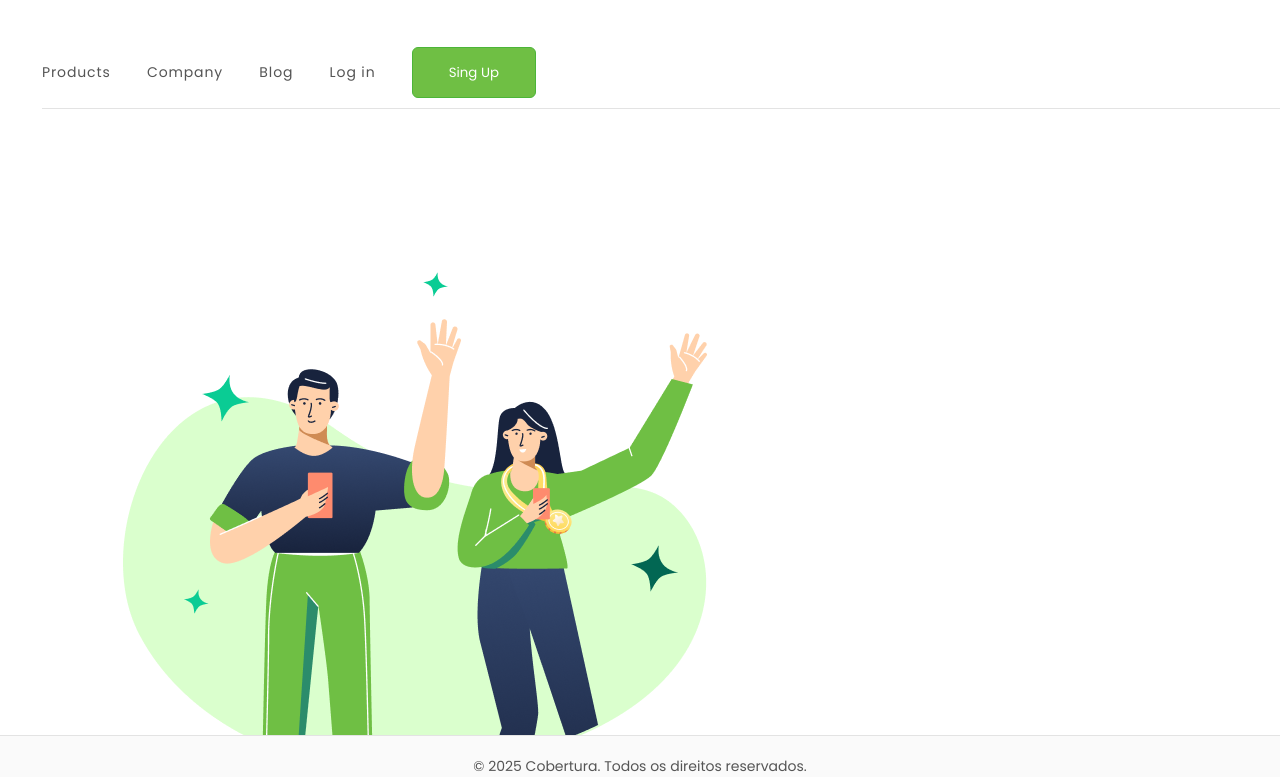
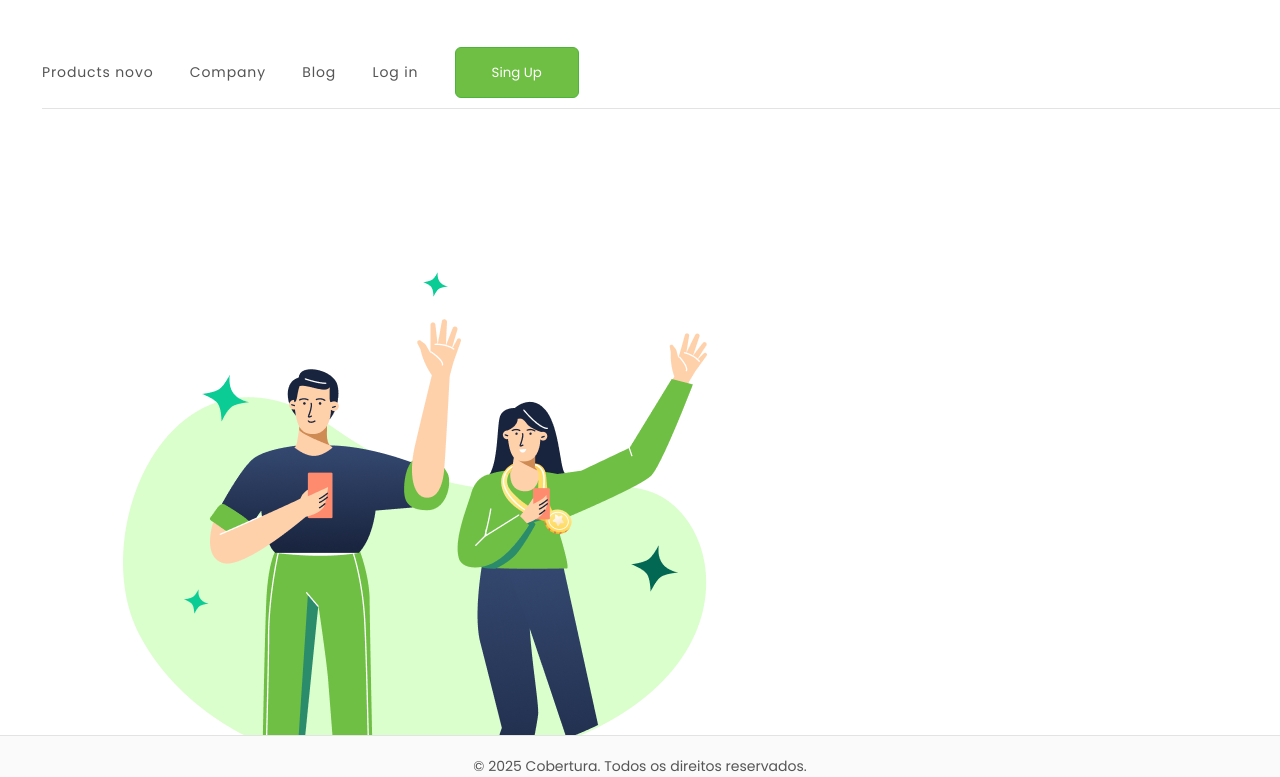
Before and after one commit to DiogoDavi/Primeiro-commit-projetos, a plain HTML site: page index.html in a window 1280 px wide. Shown: the top 777 px of the page. Drawn offline with Linux system fonts and the light colour scheme.

Commit message:
Novo produto

```diff
--- a/index.html
+++ b/index.html
@@ -7,12 +7,12 @@
     <meta charset="UTF-8">
     <meta name="viewport" content="width=device-width, initial-scale=1.0">
     <link rel="stylesheet" href="./style.css">
-    <title>Desafio 1 - CSS</title>
+    <title>Desafio 1 - CSS </title>
 </head>
 
 <body>
     <header class="box-titulo">
-        <a class="link-menu">Products</a>
+        <a class="link-menu">Products novo</a>
         <a class="link-menu">Company</a>
         <a class="link-menu">Blog</a>
         <a class="link-menu">Log in</a>
```
